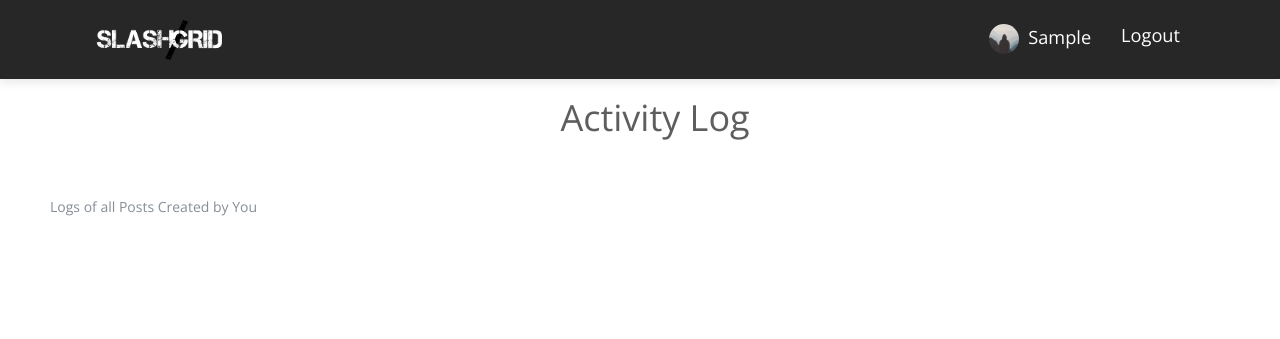
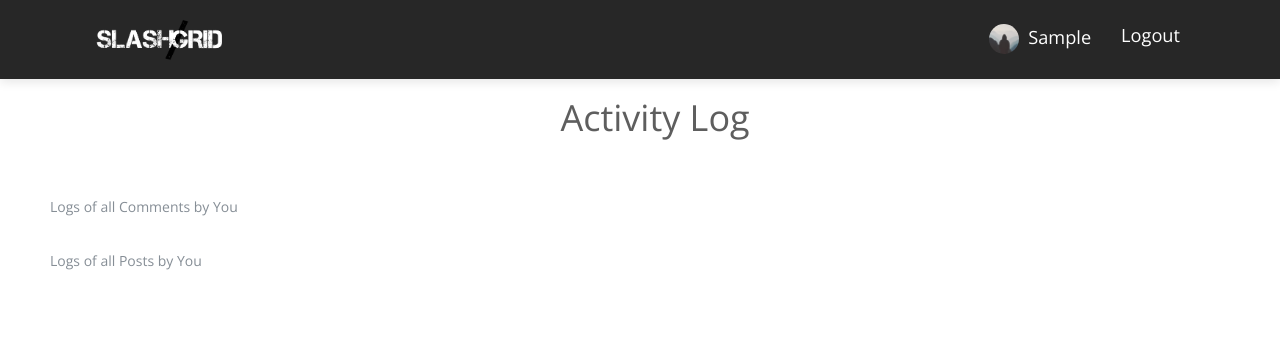
Before and after one commit to mornville/flask_blog, a Flask app: page /activity_log in a window 1280 px wide. Shown: the top 339 px of the page. Run offline with Flask 2, Linux system fonts and the light colour scheme; the visitor is signed in with stand-in values (Sample User, id 1); data comes from the database, SQL or seed files in the repository; data that the repository does not hold is empty; some libraries are stand-ins or nearby versions.

Commit message:
Added comments log to ACtivity

```diff
--- a/flaskblog/posts/routes.py
+++ b/flaskblog/posts/routes.py
@@ -72,4 +72,5 @@ def delete_post(post_id):
 @posts.route("/activity_log")
 @login_required
 def activity_log():
-    return render_template('activity_log.html', title='Activity Log')
+    comments = Comments.query.filter_by(user_id=current_user.id)
+    return render_template('activity_log.html', title='Activity Log', comments = comments)
--- a/flaskblog/templates/activity_log.html
+++ b/flaskblog/templates/activity_log.html
@@ -7,10 +7,20 @@
           <div class="row">
             <div class="col-lg-12">
                 <div class="content-section">
-                    <h3 class="text-center">Activity Log</h3>
+                    <h3 class="text-center">Activity Log </h3>
                     <br><br>
-                    <p class='text-muted uk-margin-small-left'>Logs of all Posts Created by You
-                      <br><br>
+                    <p class='text-muted uk-margin-small-left'>Logs of all Comments by You
+                      <br>
+                      <ul class="list-group">
+                          {% for comment in comments %}
+                          <li class="list-group-item list-group-item-light">Created <b>{{ comment.title }}</b> on {{ comment.date_posted.strftime('%Y-%m-%d') }}</li>
+                          {% endfor %}
+
+                      </ul>
+                    </p>
+                    <br>
+                    <p class='text-muted uk-margin-small-left'>Logs of all Posts by You
+                      <br>
                       <ul class="list-group">
                           {% for post in current_user.posts %}
                           <li class="list-group-item list-group-item-light">Created <b>{{ post.title }}</b> on {{ post.date_posted.strftime('%Y-%m-%d') }}</li>
```
Also changed, not shown: flaskblog/templates/home.html (+5 -2 lines).
